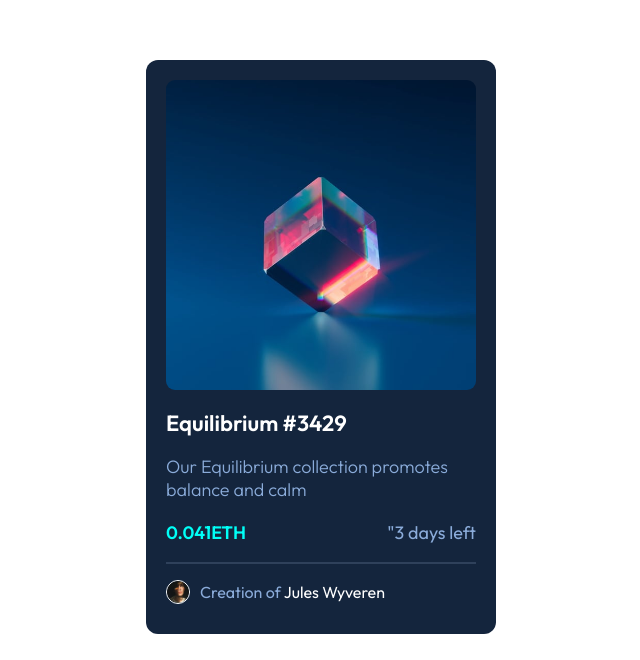
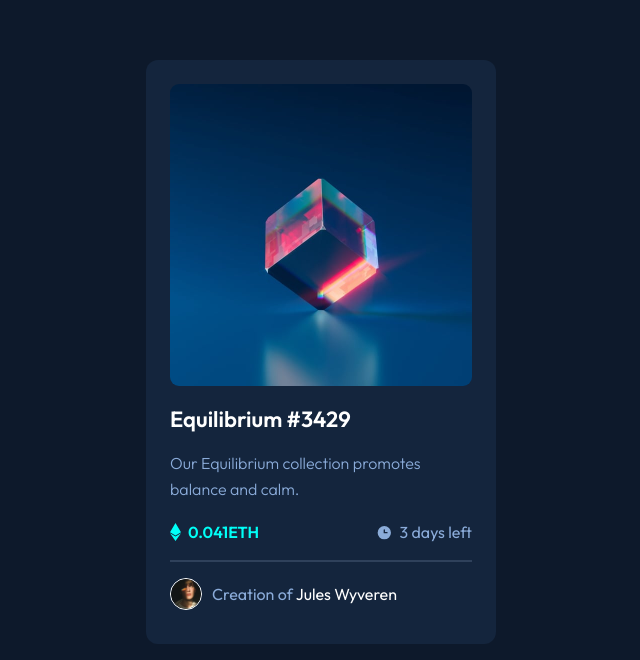
Before and after one commit to Ariiieee/NFT-preview-card-component, a plain HTML site: page index.html in a window 1280 px wide. Shown: the part 140-800 px from the top of the page, without its empty margins (319-959 px from the left). Drawn offline with Linux system fonts and the light colour scheme.

Commit message:
added css file to finish the card component

```diff
--- a/index.html
+++ b/index.html
@@ -35,13 +35,26 @@
         </div>
 
         <h1 class="card-heading">Equilibrium #3429</h1>
-        <p class="card-text">Our Equilibrium  collection promotes balance and calm</p>
+        <p class="card-text">Our Equilibrium  collection promotes balance and calm.</p>
 
         <div class="eth-details">
+          <div class="eth">
+            <span class="eth-logo">
+              <img src="./images/icon-ethereum.svg" alt="ethreum-logo">
+            </span>
+            <span class="eth-rate">0.041ETH</span>
 
-          <p class="eth-rate">0.041ETH</p>
-          <p class="days-left">
-            <span>"</span>3 days left</p>
+          </div>
+
+          <div class="time">
+            <span class="time-clock-icon">
+              <img src="./images/icon-clock.svg" alt="icon-clock" />
+            </span>
+
+            <span class="days-left">
+              3 days left</span>
+          </div>
+
         </div>
 
         <hr />
--- a/nft-card.css
+++ b/nft-card.css
@@ -6,7 +6,7 @@
 
 body {
   font-family: "Outfit", sans-serif;
-  /* background-color: hsl(217, 54%, 11%); */
+  background-color: hsl(217, 54%, 11%);
 }
 
 .attribution {
@@ -19,6 +19,7 @@ body {
 
 .container {
   /* max-width: 1440px; */
+
   margin-top: 200px;
   display: flex;
   justify-content: center;
@@ -28,7 +29,7 @@ body {
 .nft-card-container {
   width: 350px;
   background-color: hsl(216, 50%, 16%);
-  padding: 20px;
+  padding: 24px;
   border-radius: 12px;
 }
 
@@ -46,7 +47,8 @@ body {
 
 .card-text {
   color: hsl(215, 51%, 70%);
-  font-size: 18px;
+  font-size: 16px;
+  line-height: 1.6;
   font-weight: 300;
   margin-bottom: 20px;
 }
@@ -54,22 +56,41 @@ body {
 .eth-details {
   display: flex;
   justify-content: space-between;
+  align-items: center;
   margin-bottom: 18px;
+}
+
+.eth {
+  display: flex;
+  align-items: center;
+}
+
+.time {
+  display: flex;
+  align-items: center;
+}
+
+.eth-logo,
+.time-clock-icon {
+  display: flex;
+  align-items: center;
 }
 
 .eth-rate {
   color: hsl(178, 100%, 50%);
   font-weight: 600;
-  font-size: 18px;
+  font-size: 16px;
+  margin-left: 7px;
 }
 
 .days-left {
   color: hsl(215, 51%, 70%);
-  font-size: 18px;
+  font-size: 16px;
+  margin-left: 7px;
 }
 
 hr {
-  border: 1px solid hsl(215, 32%, 27%);
+  border: 0.5px solid hsl(215, 32%, 27%);
   margin-bottom: 16px;
 }
 
@@ -80,8 +101,8 @@ hr {
 }
 
 .creator-img {
-  width: 24px;
-  height: 24px;
+  width: 32px;
+  height: 32px;
   border: 1px solid hsl(0, 0%, 100%);
   border-radius: 50%;
   margin-right: 10px;
@@ -95,3 +116,9 @@ hr {
 .creator-text span {
   color: hsl(0, 0%, 100%);
 }
+
+@media (max-width: 430px) {
+  .container {
+    background-color: red;
+  }
+}
```
